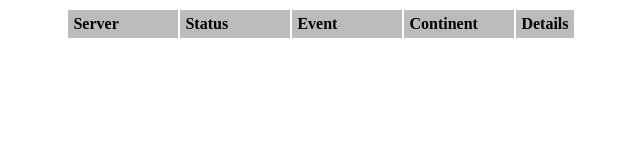
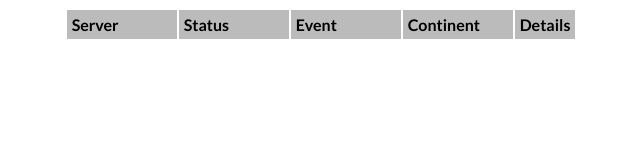
Before and after one commit to ps2-alerts/backend, a website: page public/index.html in a window 1280 px wide. Shown: the full height of the page, 319-959 px from the left. Drawn offline with nearby package versions, Linux system fonts and the light colour scheme.

Commit message:
New font to pretty things up

```diff
--- a/public/index.css
+++ b/public/index.css
@@ -1,5 +1,8 @@
+@import url(http://fonts.googleapis.com/css?family=Lato:400,700);
+
 table {
 	margin: 0 auto;
+	font-family: 'Lato', sans-serif;
 }
 
 tr {
@@ -23,6 +26,10 @@ td.state {
 
 tr.active td.state {
 	color: #f00;
+}
+
+tr:first-child {
+	font-weight: bold;
 }
 
 tr:first-child td {
```
